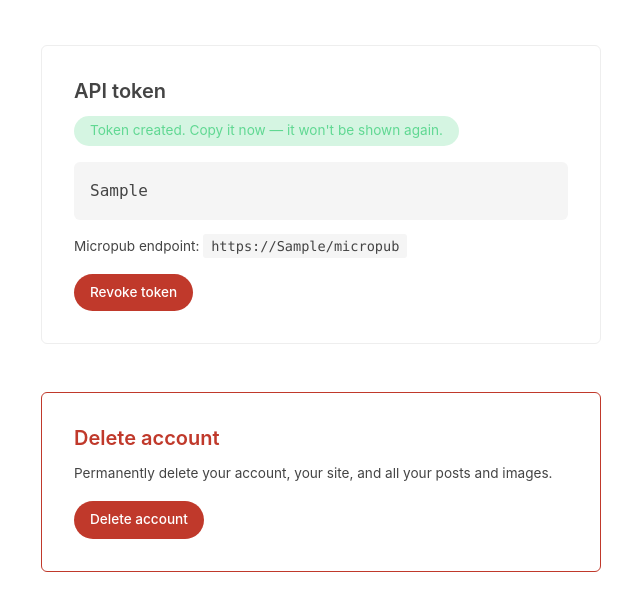
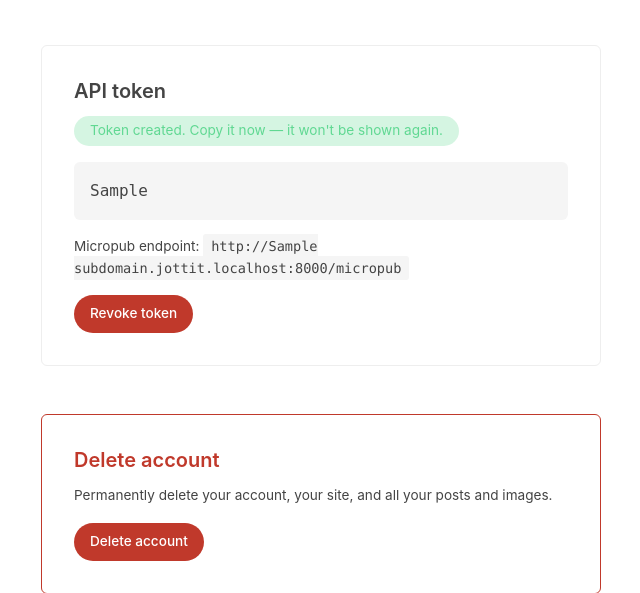
Before and after one commit to Jottit/tinypost, a Flask app: template templates/account.html in a window 1280 px wide. Shown: the part 837-1430 px from the top of the page, without its empty margins (319-959 px from the left). Before the commit the page ends 1409 px from the top, so only its background shows below. Run offline with Flask 3, Linux system fonts and the light colour scheme; the template is opened without the code that fills it: most values are stand-ins (such as "Sample title", 1, 10 or a date in 2020); some libraries are stand-ins or nearby versions.

Commit message:
fix micropub response fields and subdomain endpoint URL

```diff
--- a/app.py
+++ b/app.py
@@ -34,9 +34,10 @@ def truncatewords_filter(text, n=50):
     return " ".join(words[:n]) + "…"
 
 
-from utils import site_url
+from utils import site_url, subdomain_url
 
 app.jinja_env.globals["site_url"] = site_url
+app.jinja_env.globals["subdomain_url"] = subdomain_url
 
 from indieauth import *
 from micropub import *
--- a/micropub.py
+++ b/micropub.py
@@ -97,7 +97,11 @@ def micropub_post():
     post = create_post(site["id"], slug, title, body, is_draft=is_draft)
 
     location = f"{subdomain_url(site)}/{post['slug']}"
-    return jsonify({"url": location}), 201, {"Location": location}
+    return (
+        jsonify({"url": location, "preview": location, "edit": location}),
+        201,
+        {"Location": location},
+    )
 
 
 @app.route("/micropub", methods=["GET"])
--- a/templates/account.html
+++ b/templates/account.html
@@ -57,13 +57,13 @@
       {% if new_token %}
         <p class="success">Token created. Copy it now — it won't be shown again.</p>
         <pre class="api-token">{{ new_token }}</pre>
-        <p>Micropub endpoint: <code>{{ site_url(site) }}/micropub</code></p>
+        <p>Micropub endpoint: <code>{{ subdomain_url(site) }}/micropub</code></p>
         <form method="POST" action="/account/token/revoke">
           <button type="submit" class="btn btn--danger">Revoke token</button>
         </form>
       {% elif personal_token %}
         <p>You have an active API token. Use it with Micropub clients like <code>mpcli</code>.</p>
-        <p>Micropub endpoint: <code>{{ site_url(site) }}/micropub</code></p>
+        <p>Micropub endpoint: <code>{{ subdomain_url(site) }}/micropub</code></p>
         <form method="POST" action="/account/token/revoke">
           <button type="submit" class="btn btn--danger">Revoke token</button>
         </form>
```
